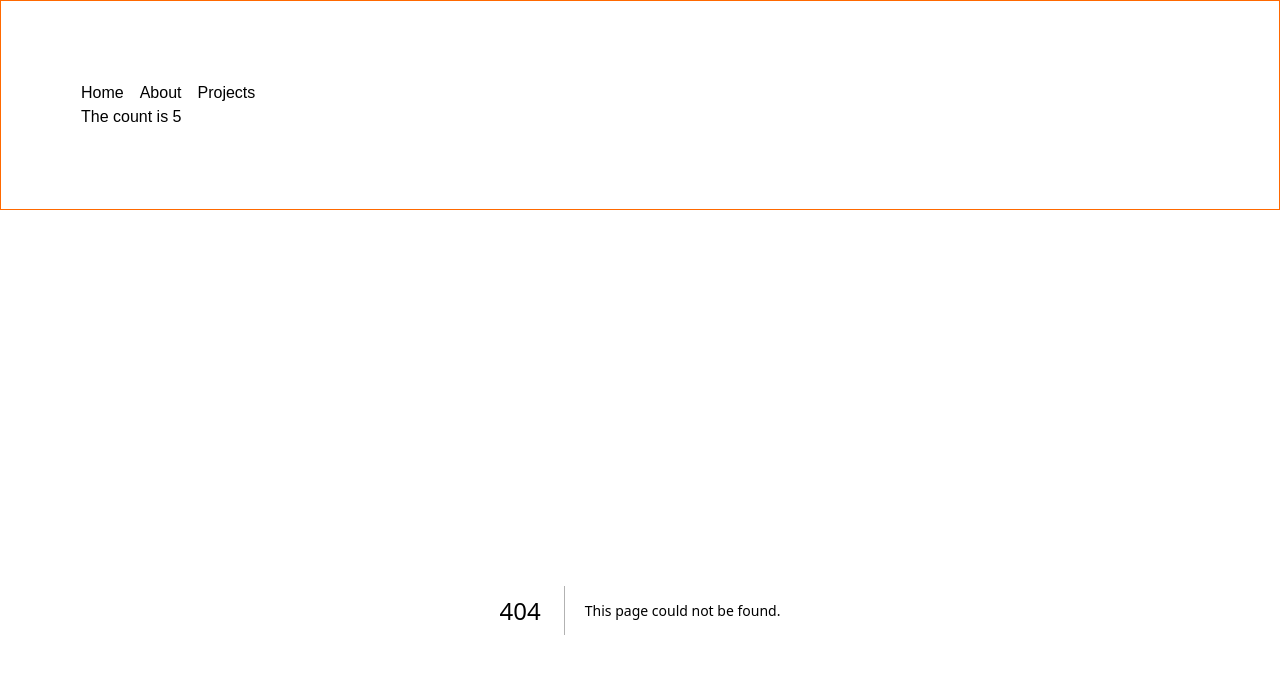
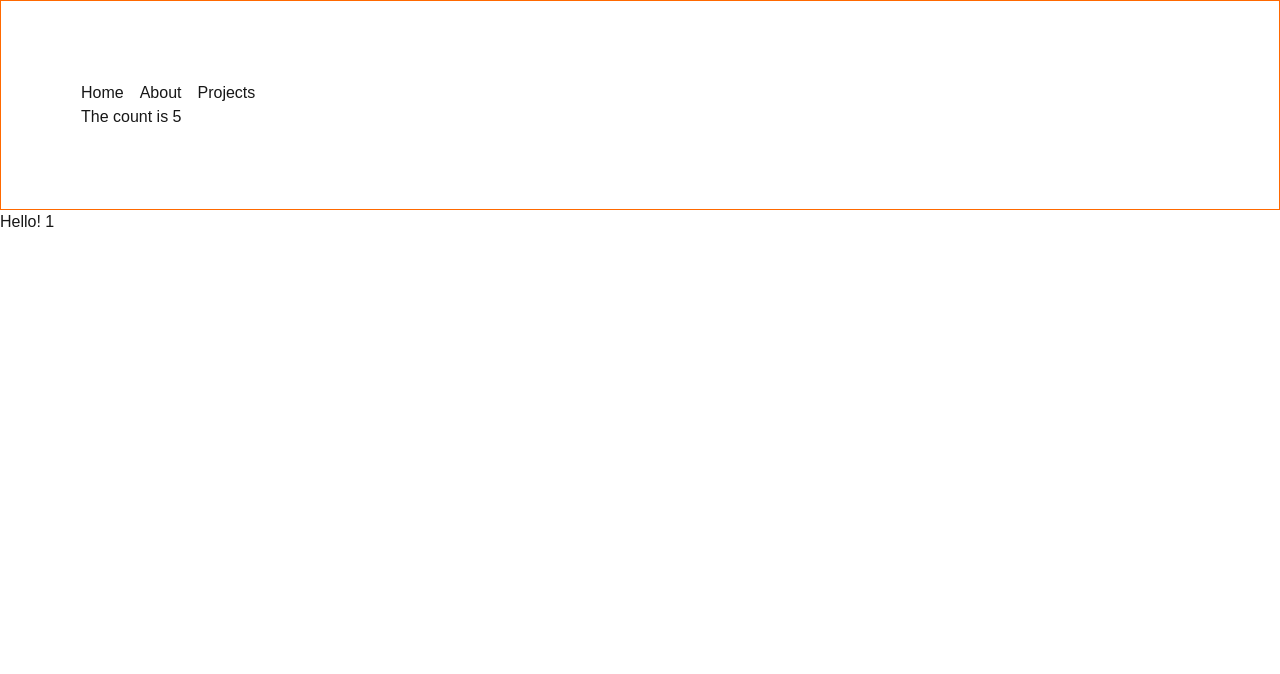
Before and after one commit to dipu4432/next-and-supabase-app, a Next.js app: page /blog/1 in a window 1280 px wide. Before the commit this address had no page. Shown: the top 674 px of the page. Built offline with nearby package versions, Linux system fonts and the light colour scheme.

Commit message:
Dynamic routes using params and slug

```diff
--- /dev/null
+++ b/app/blog/[slug]/page.js
@@ -0,0 +1,8 @@
+
+const BlogPage = ({params}) => {
+  return (
+    <div>Hello! {params.slug}</div>
+  )
+}
+
+export default BlogPage
```
